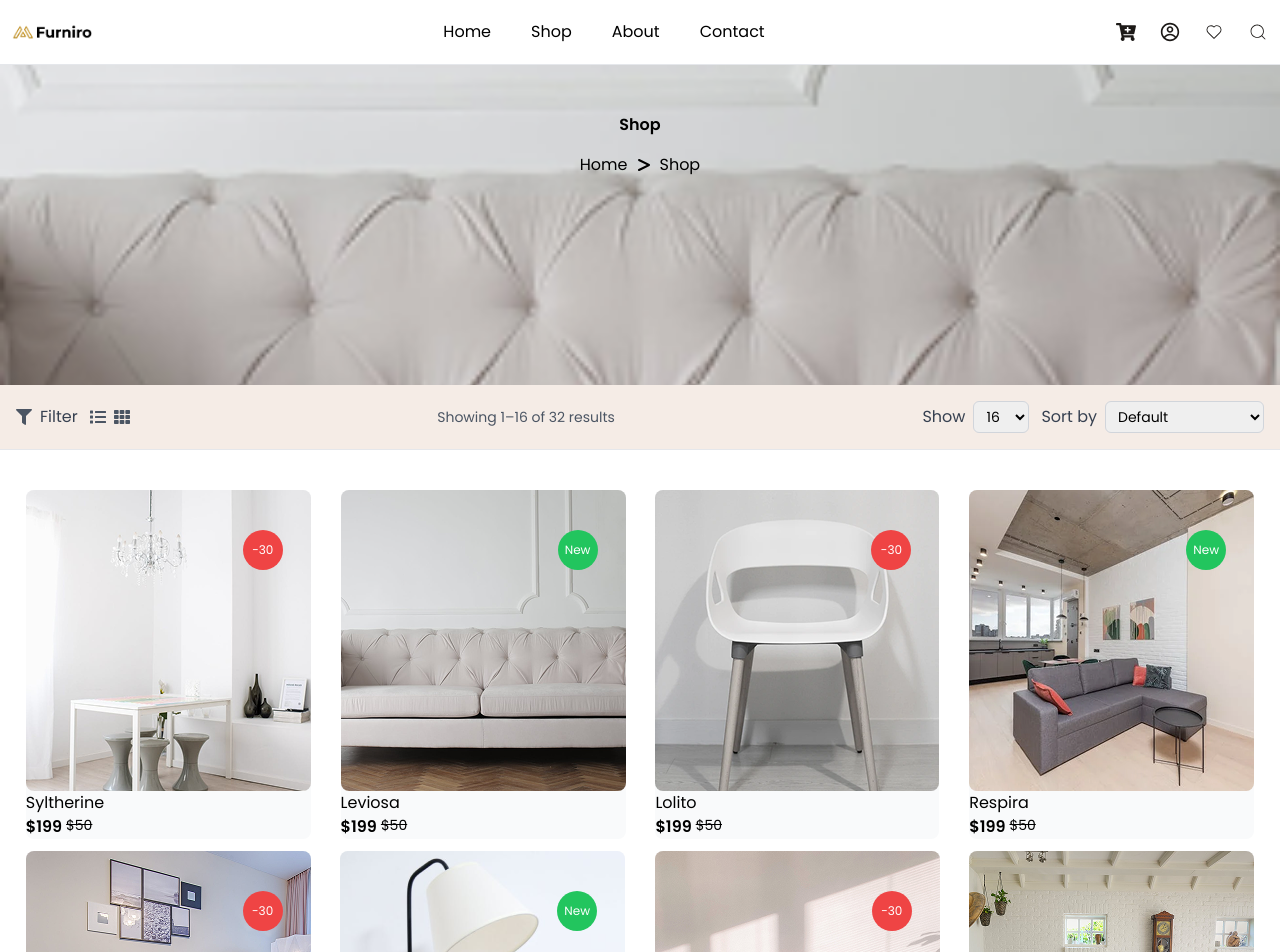
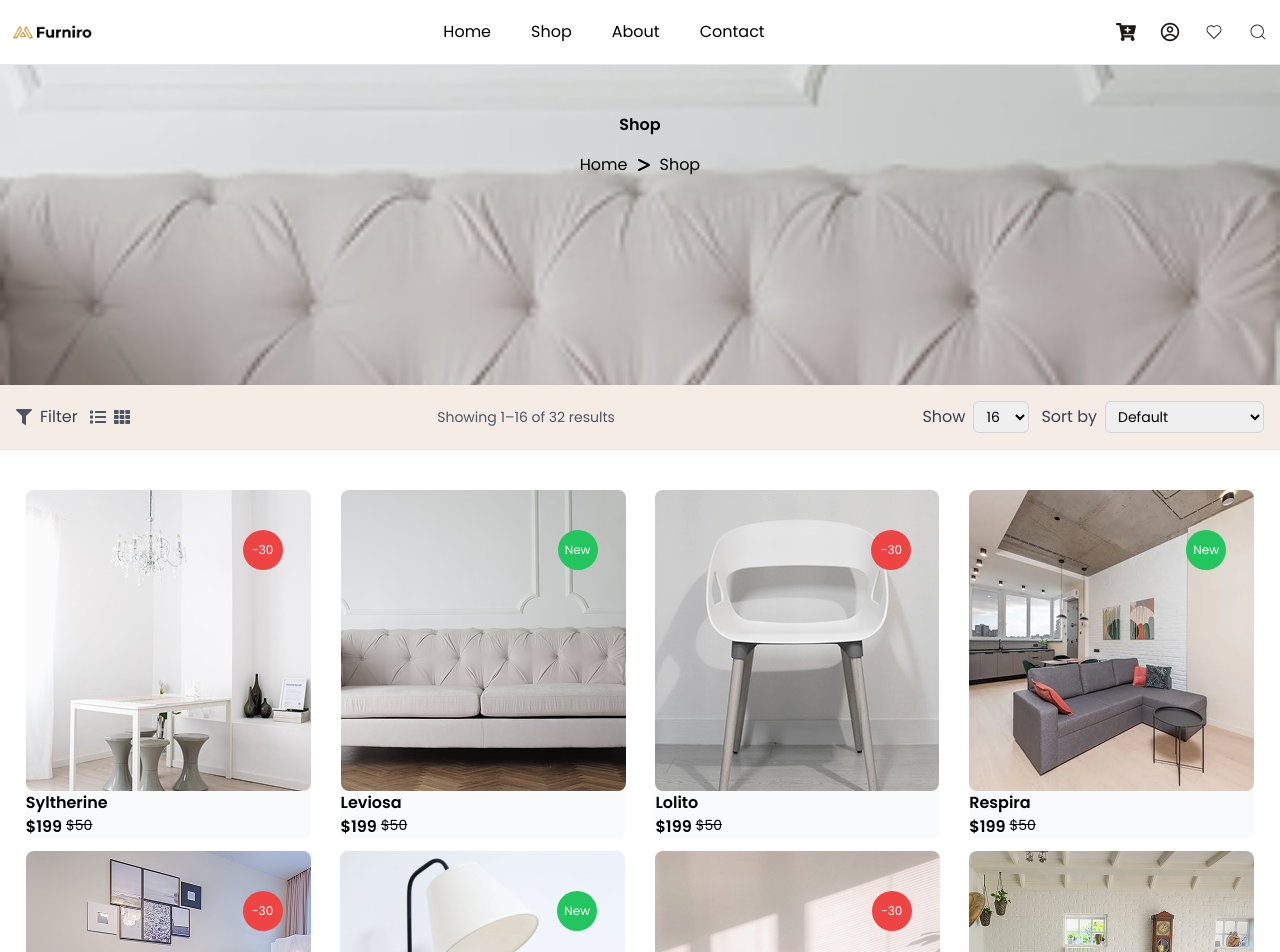
Before and after one commit to Govamarket/Furniture-Show-room, a React (Create React App) app: page /shop in a window 1280 px wide. Shown: the top 952 px of the page. Built offline with nearby package versions, Linux system fonts and the light colour scheme.

Commit message:
initial commit

```diff
--- a/src/Components/Pages/Shop.js
+++ b/src/Components/Pages/Shop.js
@@ -10,7 +10,6 @@ import palorSofa from "./../../Asset/sopls.png";
 import latternLap from "./../../Asset/lap.png";
 import brownSofa from "./../../Asset/sof.png";
 import roomSofa from "./../../Asset/solf.png";
-import OurProduct from "./OurProduct";
 import ProductCard from "./productCard";
 
 const Shop = () => {
--- a/src/Components/Pages/productCard.js
+++ b/src/Components/Pages/productCard.js
@@ -24,7 +24,7 @@ const ProductCard = ({
         </span>
       ) : null}
 
-      <span>
+      <span className="font-bold">
         <p>{name}</p>
       </span>
 
```
